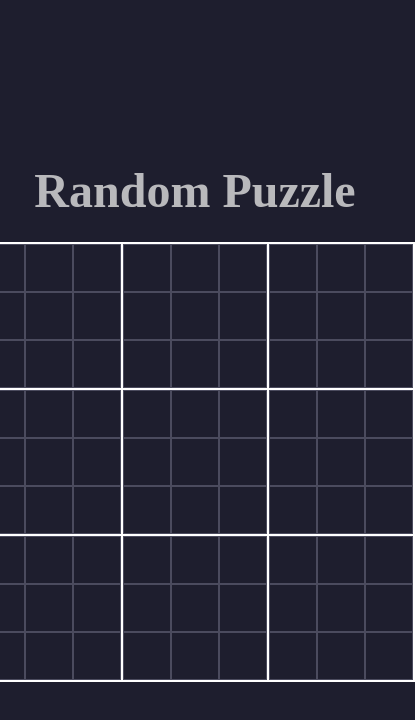
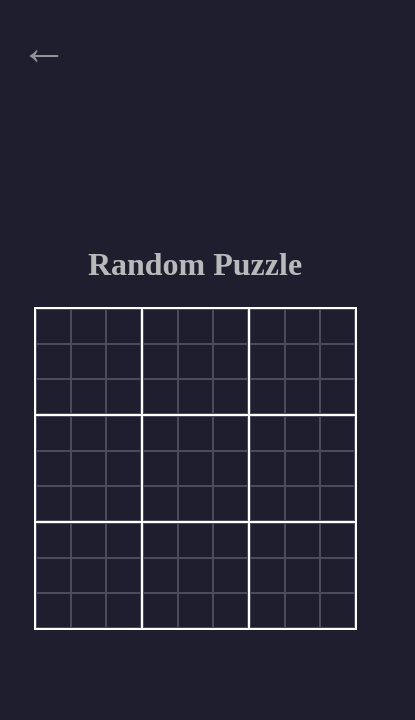
Before and after one commit to YahyaNashar22/NavyBits_Sudoku, a React (Vite) app: page /game in a window 390 px wide. Shown: the top 720 px of the page, 415 px wide, since content can reach past the window. Built offline with nearby package versions, Linux system fonts and the light colour scheme.

Commit message:
added sudoku logic and input validation for unqiue values in rows, columns, and 3x3 blocks

```diff
--- a/src/App.css
+++ b/src/App.css
@@ -23,8 +23,17 @@ body {
   overflow: none;
 }
 
+.header {
+  height: 100px;
+  padding: 20px;
+}
+
+.arrow {
+  font-size: 3rem;
+}
+
 .wrapper {
-  height: 100vh;
+  height: 80vh;
   display: flex;
   flex-direction: column;
   align-items: center;
@@ -170,3 +179,16 @@ body {
   background: var(--grid);
   z-index: -1;
 }
+
+/* Mobile Styles */
+@media screen and (max-width: 600px) {
+  .boardTitle {
+    font-size: 2rem;
+  }
+
+  .cell {
+    height: 35px;
+    width: 35px;
+    font-size: 1.5rem;
+  }
+}
--- a/src/components/Block.tsx
+++ b/src/components/Block.tsx
@@ -1,10 +1,27 @@
 import CellBlock from "./CellBlock";
 
-const Block = ({ blockId }: { blockId: string }) => {
+const Block = ({
+  blockId,
+  startRow,
+  startColumn,
+}: {
+  blockId: string;
+  startRow: number;
+  startColumn: number;
+}) => {
   return (
     <div className="block">
       {Array.from({ length: 9 }, (_, index) => {
-        return <CellBlock key={index} id={`${blockId}-cell-${index}`} />;
+        const row = startRow + Math.floor(index / 3);
+        const column = startColumn + (index % 3);
+        return (
+          <CellBlock
+            key={index}
+            id={`${blockId}-cell-${index}`}
+            row={row}
+            column={column}
+          />
+        );
       })}
     </div>
   );
--- a/src/components/Board.tsx
+++ b/src/components/Board.tsx
@@ -2,13 +2,20 @@ import Block from "./Block";
 
 const Board = () => {
   return (
-    <>
-      <div className="block">
-        {Array.from({ length: 9 }, (_, index) => (
-          <Block key={index} blockId={`block-${index}`} />
-        ))}
-      </div>
-    </>
+    <div className="block">
+      {Array.from({ length: 9 }, (_, index) => {
+        const startRow = Math.floor(index / 3) * 3;
+        const startColumn = (index % 3) * 3;
+        return (
+          <Block
+            key={index}
+            blockId={`block-${index}`}
+            startRow={startRow}
+            startColumn={startColumn}
+          />
+        );
+      })}
+    </div>
   );
 };
 
--- a/src/components/CellBlock.tsx
+++ b/src/components/CellBlock.tsx
@@ -1,23 +1,37 @@
-import { ChangeEvent } from "react";
+import { ChangeEvent, useEffect } from "react";
 import { useCellBlockStore } from "../../store.ts";
 
-const CellBlock = ({ id }: { id: string }) => {
-  const { values, alerts, setValue, setAlertVisible } = useCellBlockStore();
+const CellBlock = ({
+  id,
+  row,
+  column,
+}: {
+  id: string;
+  row: number;
+  column: number;
+}) => {
+  const { values, alerts, setValue, setAlertVisible, setCoordinates } =
+    useCellBlockStore();
+
+  useEffect(() => {
+    setCoordinates(id, row, column);
+  }, [id, row, column, setCoordinates]);
+
+  console.log({ values });
 
   const handleChange = (e: ChangeEvent<HTMLInputElement>) => {
     const inputValue = e.target.value;
 
     if (inputValue === "") {
-      setValue(id, null);
+      setValue(id, null, true);
       return;
     }
     const numericValue = Number(inputValue);
     if (numericValue >= 1 && numericValue <= 9) {
-      setValue(id, numericValue);
+      setValue(id, numericValue, true);
     } else {
-      setAlertVisible(id, true);
-      setValue(id, null);
-      //   alert("please enter a valid number between 1 and 9");
+      setAlertVisible(id, true); // alert for invalid input
+      setValue(id, null, true);
     }
   };
 
@@ -25,7 +39,11 @@ const CellBlock = ({ id }: { id: string }) => {
     <>
       <input
         className="cell"
-        value={values[id] ? values[id] : ""}
+        style={{
+          backgroundColor: values[id]?.value && !values[id]?.valid ? "red" : "",
+        }}
+        title={id}
+        value={values[id]?.value || ""}
         onChange={handleChange}
       />
       {alerts[id] && (
--- a/src/layouts/Layout.tsx
+++ b/src/layouts/Layout.tsx
@@ -1,8 +1,17 @@
-import { Outlet } from "react-router-dom";
+import { Link, Outlet, useLocation } from "react-router-dom";
 
 const Layout = () => {
+  const location = useLocation();
   return (
     <>
+      <header className="header">
+        {location.pathname !== "/" && (
+          <Link to="/" className="links arrow">
+            &#8592;
+          </Link>
+        )}
+      </header>
+
       <Outlet />
     </>
   );
--- a/store.ts
+++ b/store.ts
@@ -1,17 +1,76 @@
 import { create } from "zustand";
 
 interface CellBlockState {
-  values: Record<string, number | null>;
+  values: Record<string, { value: number | null; valid: boolean }>;
   alerts: Record<string, boolean>;
-  setValue: (id: string, value: number | null) => void;
+  coordinates: Record<string, { row: number; column: number }>;
+
+  setValue: (id: string, value: number | null, valid: boolean) => void;
   setAlertVisible: (id: string, visible: boolean) => void;
+  setCoordinates: (id: string, row: number, column: number) => void;
+  validateAllCells: () => void;
 }
 
-export const useCellBlockStore = create<CellBlockState>((set) => ({
+export const useCellBlockStore = create<CellBlockState>((set, get) => ({
   values: {},
   alerts: {},
-  setValue: (id, value) =>
-    set((state) => ({ values: { ...state.values, [id]: value } })),
+  coordinates: {},
+
+  setValue: (id, value, valid) => {
+    set((state) => ({
+      values: { ...state.values, [id]: { value, valid } },
+    }));
+    get().validateAllCells(); // Re-validate all cells after updating a value
+  },
+
   setAlertVisible: (id, visible) =>
     set((state) => ({ alerts: { ...state.alerts, [id]: visible } })),
+
+  setCoordinates: (id, row, column) =>
+    set((state) => ({
+      coordinates: { ...state.coordinates, [id]: { row, column } },
+    })),
+
+  validateAllCells: () => {
+    const { values, coordinates } = get();
+
+    // Create a copy of the values to update valid status
+    const updatedValues = { ...values };
+
+    // check for conflicts in row, column, and block
+    const isConflict = (
+      checkId: string,
+      row: number,
+      column: number,
+      value: number
+    ) => {
+      for (const cellId in coordinates) {
+        if (cellId !== checkId && values[cellId]?.value === value) {
+          const coord = coordinates[cellId];
+
+          const inSameRow = coord.row === row;
+          const inSameColumn = coord.column === column;
+          const inSameBlock =
+            Math.floor(coord.row / 3) === Math.floor(row / 3) &&
+            Math.floor(coord.column / 3) === Math.floor(column / 3);
+          if (inSameRow || inSameColumn || inSameBlock) return true;
+        }
+      }
+      return false;
+    };
+
+    // Iterate through all cells and update their validity
+    for (const cellId in coordinates) {
+      const { row, column } = coordinates[cellId];
+      const cellValue = values[cellId]?.value;
+      if (cellValue && isConflict(cellId, row, column, cellValue)) {
+        updatedValues[cellId] = { value: cellValue, valid: false };
+      } else {
+        updatedValues[cellId] = { value: cellValue, valid: true };
+      }
+    }
+
+    // Update the store with the new valid statuses
+    set({ values: updatedValues });
+  },
 }));
```
